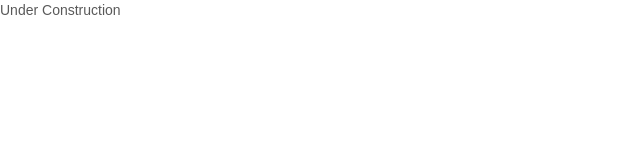
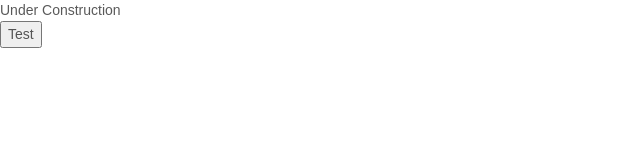
Before and after one commit to Eisen-Uchiha/themumstore, a React (Create React App) app: page /cart in a window 1280 px wide. Shown: the top 160 px of the page, without its empty margins (0-640 px from the left). Built offline with nearby package versions, Linux system fonts and the light colour scheme.

Commit message:
Testing Lambda

```diff
--- a/package.json
+++ b/package.json
@@ -35,5 +35,8 @@
     "not dead",
     "not ie <= 11",
     "not op_mini all"
-  ]
+  ],
+  "devDependencies": {
+    "netlify-lambda": "^1.6.3"
+  }
 }
--- a/src/Park.js
+++ b/src/Park.js
@@ -2,8 +2,20 @@ import React from 'react'
 
 function Park() {
   return (
-    <div>Under Construction</div>
+    <div>
+      <div>Under Construction</div>
+      <div><button onClick={handleClick("hello")}>Test</button></div>
+    </div>
   )
 }
 
+const handleClick = api => e => {
+  e.preventDefault()
+
+  // this.setState({ loading: true })
+  fetch("/.netlify/functions/" + api)
+    .then(response => response.json())
+    .then(json => console.log(json))
+}
+
 export default Park
--- /dev/null
+++ b/src/lambda/hello.js
@@ -0,0 +1,6 @@
+exports.handler = function(event, context, callback) {
+  callback(null, {
+    statusCode: 200,
+    body: "Hello, World"
+  });
+};
```
Also changed, not shown: 2 other files (tests, documents, lock files or other folders).
